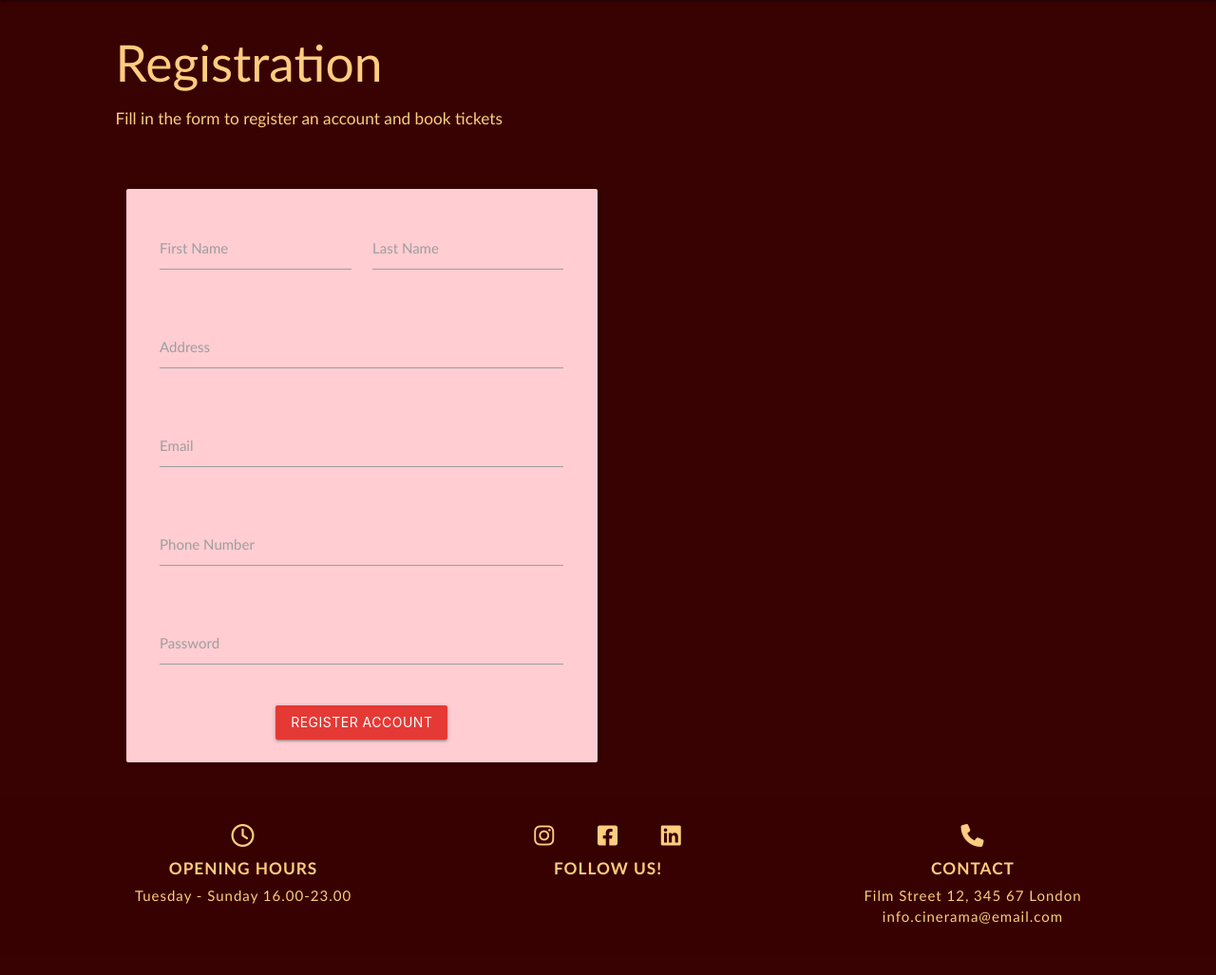
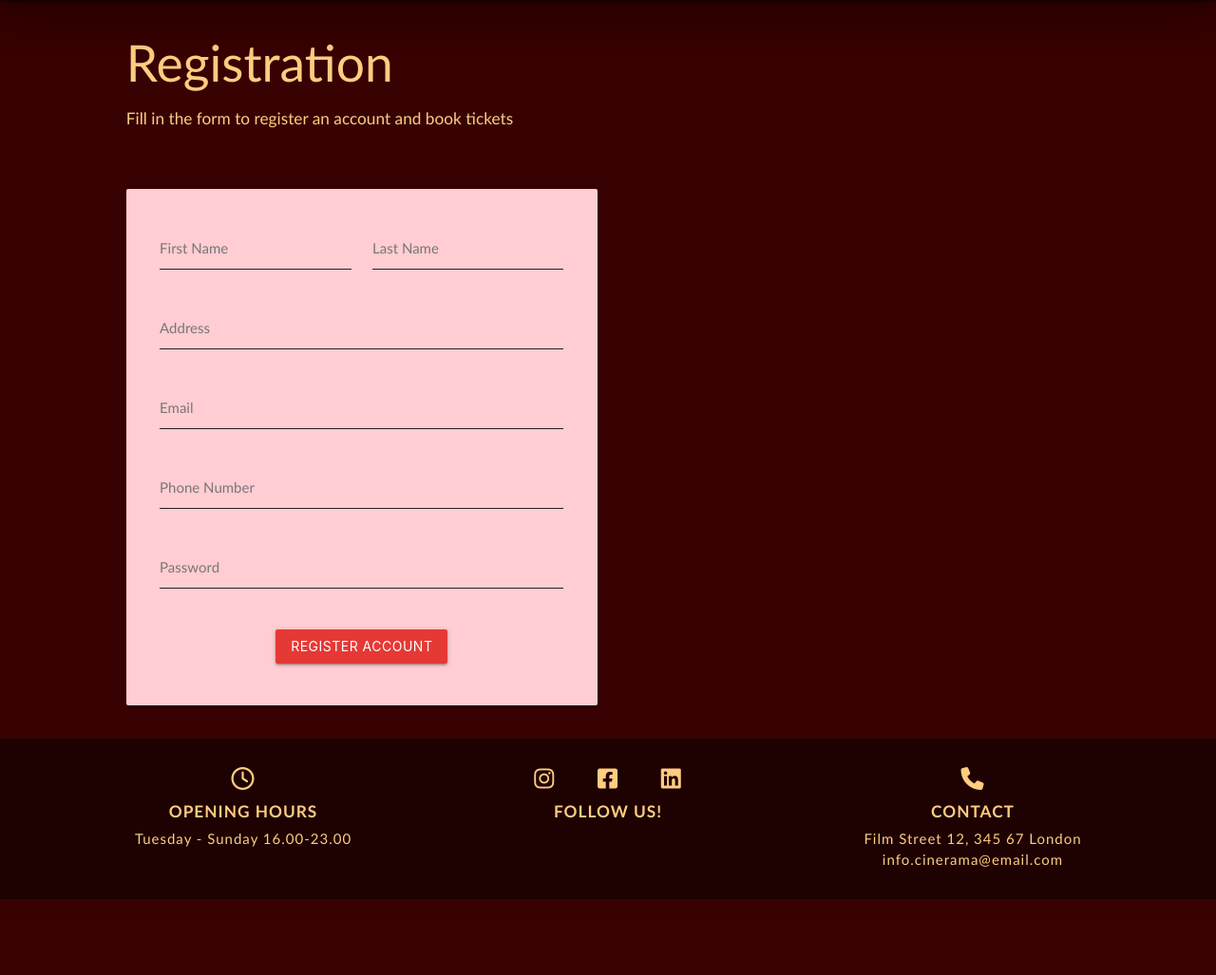
Before and after one commit to sarasm93/cinerama-cinema, a Django app: template templates/cinemasite/registration.html in a window 1280 px wide. Shown: the part 64-1091 px from the top of the page at 95% size. After the commit the page ends 1011 px from the top, so only its background shows below. Run offline with Django 3.2, Linux system fonts and the light colour scheme; the template is opened without the code that fills it, so the values that code supplies are empty.

Commit message:
Create registration form and style it

```diff
--- a/cinemasite/admin.py
+++ b/cinemasite/admin.py
@@ -1,6 +1,7 @@
 from django.contrib import admin
-from .models import Film, Genre
-
+from .models import Film, Genre, FilmShowtime, Customer
 
 admin.site.register(Film)
 admin.site.register(Genre)
+admin.site.register(FilmShowtime)
+admin.site.register(Customer)
--- a/cinemasite/urls.py
+++ b/cinemasite/urls.py
@@ -4,4 +4,5 @@ from . import views
 
 urlpatterns = [
     path('', views.get_films, name='home'),
+    path('registration', views.get_registration_form, name='registration')
 ]
--- a/cinerama/settings.py
+++ b/cinerama/settings.py
@@ -31,7 +31,8 @@ SECRET_KEY = os.environ.get('SECRET_KEY')
 # SECURITY WARNING: don't run with debug turned on in production!
 DEBUG = True
 
-ALLOWED_HOSTS = ['cinerama-cinema.herokuapp.com', '8000-sarasm93-cineramacinema-g8epztv7gsc.ws-eu100.gitpod.io']
+ALLOWED_HOSTS = ['cinerama-cinema.herokuapp.com', '8000-sarasm93-cineramacinema-g8epztv7gsc.ws-eu101.gitpod.io']
+
 
 
 # Application definition
--- a/static/css/style.css
+++ b/static/css/style.css
@@ -75,7 +75,9 @@ nav li a:hover {
 
 /* Footer */
 .page-footer {
-    background-color: rgba(56, 2, 2, 0.978);
+    background-color:#120101ac;
+     /*rgb(68, 2, 2);*/
+
     letter-spacing: 1px;
 }
 
@@ -106,9 +108,10 @@ footer a:hover {
     color: #540505ec;
 }
 
-/* Main content on each page */
+/* Intro content on each page */
 .intro {
     margin-bottom: 50px;
+    padding-left: 0.75rem;
 }
 
 .page-header {
@@ -158,3 +161,37 @@ footer a:hover {
     text-decoration: underline;
     color: #2e01d2;
 }
+
+/* Registration form */
+
+.input-field>label {
+    color: #787777;
+}
+
+input[type=text]:not(.browser-default) {
+    border-bottom: 1px solid #212121;
+}
+
+input[type=email]:not(.browser-default) {
+    border-bottom: 1px solid #212121;
+}
+
+input[type=number]:not(.browser-default) {
+    border-bottom: 1px solid #212121;
+}
+
+input[type=password]:not(.browser-default) {
+    border-bottom: 1px solid #212121;
+}
+
+form .row {
+    margin-bottom: 0;
+}
+
+.register-btn {
+    margin: 20px;
+}
+
+.registration-form {
+    padding-left: 0;
+}
--- a/static/js/script.js
+++ b/static/js/script.js
@@ -4,3 +4,8 @@ document.addEventListener('DOMContentLoaded', function() {
     let sidenav = document.querySelectorAll('.sidenav');
     M.Sidenav.init(sidenav);
   });
+
+// Character counter on registration form
+  $(document).ready(function() {
+    $('input#input_text, textarea#textarea2').characterCounter();
+  });
--- a/templates/cinemasite/base.html
+++ b/templates/cinemasite/base.html
@@ -26,7 +26,7 @@
 <body>
     <header>
         <nav>
-            <div class="nav-wrapper">
+            <div class="nav-wrapper z-depth-5">
                 <a class="brand-logo" href="{% url 'home' %}"><i
                         class="fa-solid fa-film hide-on-med-and-down"></i>Cinerama</a>
                 <a href="#" data-target="mobile-demo" class="sidenav-trigger"><i class="fa-solid fa-bars"></i></a>
@@ -34,7 +34,7 @@
                     <li><a class="orange-text text-lighten-3" href="{% url 'home' %}">Home</a></li>
                     <li><a class="orange-text text-lighten-3" href="#">Book Tickets</a></li>
                     <li><a class="orange-text text-lighten-3" href="#">My Bookings</a></li>
-                    <li><a class="orange-text text-lighten-3" href="#">Registration</a></li>
+                    <li><a class="orange-text text-lighten-3" href="{% url 'registration' %}">Registration</a></li>
                     <li><a class="orange-text text-lighten-3" href="#">Login</a></li>
                 </ul>
             </div>
@@ -56,7 +56,7 @@
     </main>
 
     <!-- Footer from Materialize. Altered to fit this project. -->
-    <footer class="page-footer">
+    <footer class="page-footer ">
         <div class="container">
             <div class="row">
                 <div class="col l4 s12 orange-text text-lighten-3 center-align footer-div">
@@ -86,5 +86,4 @@
     <script src="https://cdnjs.cloudflare.com/ajax/libs/materialize/1.0.0/js/materialize.min.js"></script>
     <script src="{% static 'js/script.js' %}"></script>
 </body>
-
 </html>
--- a/templates/cinemasite/films.html
+++ b/templates/cinemasite/films.html
@@ -5,7 +5,7 @@
 <div class="container">
     <div class="row col s12 intro">
         <h2 class="page-header">Cinerama</h2>
-        <h6 class="page-subheader">Blockbusters, indie films, sing-alongs, concerts, old classics - for all film lovers!
+        <h6 class="page-subheader">Blockbusters, sing-alongs, concerts, old classics, documentaries - for all film lovers!
         </h6>
     </div>
 </div>
```
Also changed, not shown: cinemasite/forms.py (added, +8 -0 lines), cinemasite/views.py (+17 -0 lines), cinemasite/migrations/0016_auto_20230627_1954.py (added), cinemasite/migrations/0017_auto_20230627_2205.py (added).
